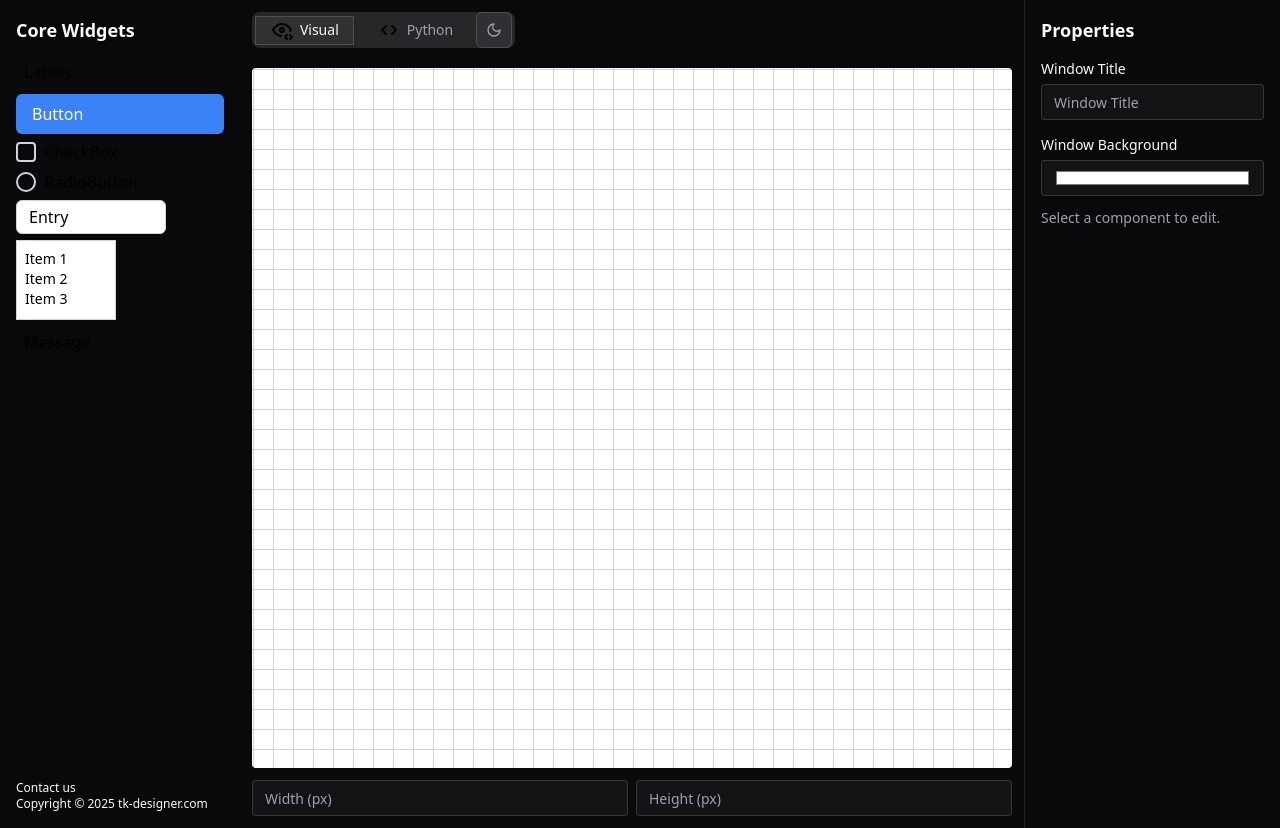
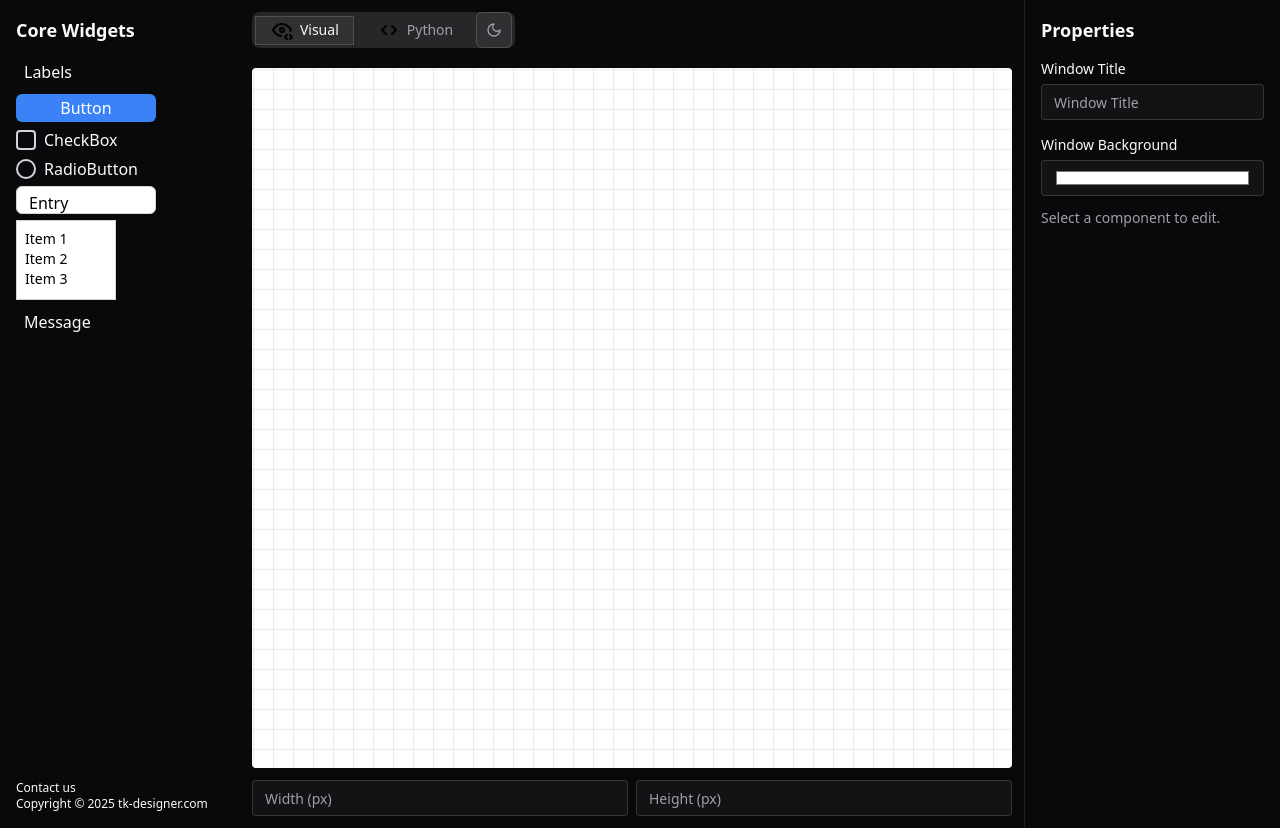
Before and after one commit to shapikkk/tk-designer, a React (Vite) app: page / in a window 1280 px wide. Built offline with nearby package versions, Linux system fonts and the light colour scheme.

Commit message:
add text to components

```diff
--- a/src/App.tsx
+++ b/src/App.tsx
@@ -35,13 +35,29 @@ function App() {
   const [windowTitle, setWindowTitle] = useState("My App");
   const [windowBackground, setWindowBackground] = useState("#ffffff");
   const [components, setComponents] = useState<
-    { id: string; name: string; x: number; y: number }[]
+    { id: string; name: string; x: number; y: number; text?: string }[]
   >([]);
   const [pythonCode, setPythonCode] = useState("");
   const [selectedComponent, setSelectedComponent] = useState<string | null>(null);
 
   const handleDrop = useCallback((widgetName: string, x: number, y: number) => {
-    const newComponent = { id: uuidv4(), name: widgetName, x, y };
+    const initialText = {
+      Button: "Button",
+      Labels: "Label",
+      CheckBox: "CheckBox",
+      RadioButton: "RadioButton",
+      Message: "Message",
+      Entry: "",
+      ListBox: "",
+    }[widgetName];
+
+    const newComponent = {
+      id: uuidv4(),
+      name: widgetName,
+      x,
+      y,
+      text: initialText
+    };
     setComponents((prev) => {
       const newComponents = [...prev, newComponent];
       setPythonCode(
--- a/src/components/CustomDragLayer.tsx
+++ b/src/components/CustomDragLayer.tsx
@@ -15,19 +15,19 @@ const CustomDragLayer = () => {
   const getWidgetStyles = (name: string) => {
     switch (name) {
       case "Button":
-        return "bg-[#1f6feb] text-white px-4 py-2 rounded-[6px]";
+        return "bg-[#3b82f6] text-white px-4 py-2 rounded-[6px] hover:bg-[#2563eb] transition-colors w-[140px] h-[28px] flex items-center justify-center";
       case "Labels":
-        return "text-foreground px-2 py-1";
+        return "text-black px-2 py-1";
       case "Entry":
-        return "bg-white text-foreground border border-[#cccccc] px-3 py-1 rounded-[6px] w-[150px]";
+        return "bg-white text-black border border-[#d1d5db] px-3 py-1 rounded-[6px] w-[140px] h-[28px]";
       case "CheckBox":
-        return "flex items-center space-x-2 text-foreground";
+        return "flex items-center space-x-2 text-black w-[100px] h-[24px]";
       case "RadioButton":
-        return "flex items-center space-x-2 text-foreground";
+        return "flex items-center space-x-2 text-black w-[100px] h-[22px]";
       case "ListBox":
-        return "bg-white text-foreground border border-[#a9a9a9] p-2 rounded-[4px] w-[100px] h-[80px]";
+        return "bg-white text-black border border-[#d1d5db] p-2 w-[100px] h-[80px]";
       case "Message":
-        return "text-foreground px-2 py-1";
+        return "text-black px-2 py-1";
       default:
         return "";
     }
--- a/src/components/Dropzone.tsx
+++ b/src/components/Dropzone.tsx
@@ -7,7 +7,7 @@ interface DropzoneProps {
   onDrop: (widgetName: string, x: number, y: number) => void;
   width: string | number;
   height: string | number;
-  components: { id: string; name: string; x: number; y: number }[];
+  components: { id: string; name: string; x: number; y: number; text?: string }[];
   updateComponentPosition: (id: string, x: number, y: number) => void;
   selectedComponent: string | null;
   setSelectedComponent: (id: string | null) => void;
@@ -19,7 +19,7 @@ type DropzoneRef = ConnectDropTarget | null;
 const GRID_SIZE = 20;
 
 interface DraggableComponentProps {
-  comp: { id: string; name: string; x: number; y: number };
+  comp: { id: string; name: string; x: number; y: number; text?: string };
   updateComponentPosition: (id: string, x: number, y: number) => void;
   isSelected: boolean;
   onSelect: (id: string) => void;
@@ -45,19 +45,19 @@ const DraggableComponent = forwardRef<DraggableComponentRef, DraggableComponentP
     const getComponentStyles = (name: string) => {
       switch (name) {
         case "Button":
-          return "bg-[#3b82f6] text-white px-4 py-2 rounded-[6px] hover:bg-[#2563eb] transition-colors";
+          return "bg-[#3b82f6] text-white px-4 py-2 rounded-[6px] hover:bg-[#2563eb] transition-colors w-[140px] h-[28px] flex items-center justify-center";
         case "Labels":
-          return "text-black px-2 py-1";
+          return "text-foreground px-2 py-1";
         case "Entry":
-          return "bg-white text-black border border-[#d1d5db] px-3 py-1 rounded-[6px] w-[150px]";
+          return "bg-white text-black border border-[#d1d5db] px-3 py-1 rounded-[6px] w-[140px] h-[28px]";
         case "CheckBox":
-          return "flex items-center space-x-2 text-black";
+          return "flex items-center space-x-2 text-foreground w-[100px] h-[24px]";
         case "RadioButton":
-          return "flex items-center space-x-2 text-black";
+          return "flex items-center space-x-2 text-foreground w-[100px] h-[22px]";
         case "ListBox":
           return "bg-white text-black border border-[#d1d5db] p-2 w-[100px] h-[80px]";
         case "Message":
-          return "text-black px-2 py-1";
+          return "text-foreground px-2 py-1";
         default:
           return "";
       }
@@ -82,19 +82,21 @@ const DraggableComponent = forwardRef<DraggableComponentRef, DraggableComponentP
         {comp.name === "CheckBox" ? (
           <div className="flex items-center">
             <div className="w-5 h-5 border-2 border-[#d1d5db] rounded-[4px] mr-2" />
-            {comp.name}
+            <span className="truncate">{comp.text || "CheckBox"}</span>
           </div>
         ) : comp.name === "RadioButton" ? (
           <div className="flex items-center">
             <div className="w-5 h-5 border-2 border-[#d1d5db] rounded-full mr-2" />
-            {comp.name}
+            <span className="truncate">{comp.text || "RadioButton"}</span>
           </div>
         ) : comp.name === "ListBox" ? (
           <div className="text-sm">
             Item 1<br />Item 2<br />Item 3
           </div>
+        ) : comp.name === "Entry" ? (
+          "Entry"
         ) : (
-          comp.name
+          <span className="truncate">{comp.text || comp.name}</span>
         )}
       </div>
     );
@@ -151,8 +153,8 @@ const Dropzone = forwardRef<DropzoneRef, DropzoneProps>(
           backgroundColor: isOver ? "#e0e0e0" : windowBackground,
           transition: "all 0.3s ease",
           backgroundImage: `
-            linear-gradient(to right, #d3d3d3 1px, transparent 1px),
-            linear-gradient(to bottom, #d3d3d3 1px, transparent 1px)
+            linear-gradient(to right,rgba(211, 211, 211, 0.45) 1px, transparent 1px),
+            linear-gradient(to bottom,rgba(211, 211, 211, 0.45) 1px, transparent 1px)
           `,
           backgroundSize: `${GRID_SIZE}px ${GRID_SIZE}px`,
         }}
--- a/src/components/PropertiesPanel.tsx
+++ b/src/components/PropertiesPanel.tsx
@@ -6,10 +6,10 @@ import { Trash } from "lucide-react";
 
 interface PropertiesPanelProps {
   onTitleChange: (e: React.ChangeEvent<HTMLInputElement>) => void;
-  components: { id: string; name: string; x: number; y: number }[];
+  components: { id: string; name: string; x: number; y: number; text?: string }[];
   selectedComponent: string | null;
   setComponents: React.Dispatch<
-    React.SetStateAction<{ id: string; name: string; x: number; y: number }[]>
+    React.SetStateAction<{ id: string; name: string; x: number; y: number; text?: string }[]>
   >;
   setPythonCode: React.Dispatch<React.SetStateAction<string>>;
   windowTitle: string;
@@ -53,6 +53,31 @@ export default function PropertiesPanel({
     toast.success("Component deleted successfully!");
   };
 
+  const handleTextChange = (e: React.ChangeEvent<HTMLInputElement>) => {
+    if (!selectedComponent) return;
+
+    const newText = e.target.value;
+    setComponents((prev) => {
+      const updatedComponents = prev.map((comp) =>
+        comp.id === selectedComponent ? { ...comp, text: newText } : comp
+      );
+      setPythonCode(
+        generateTkinterCode(
+          updatedComponents,
+          windowTitle,
+          dropzoneSize.width,
+          dropzoneSize.height,
+          windowBackground
+        )
+      );
+      return updatedComponents;
+    });
+  };
+
+  const canChangeText = (name: string) => {
+    return ["Button", "Labels", "CheckBox", "RadioButton", "Message"].includes(name);
+  };
+
   return (
     <div className="w-64 p-4 border-l">
       <h2 className="text-lg font-semibold mb-3">Properties</h2>
@@ -83,6 +108,17 @@ export default function PropertiesPanel({
                 Position: ({selectedComp.x}, {selectedComp.y})
               </p>
             </div>
+            {canChangeText(selectedComp.name) && (
+              <div>
+                <label className="text-sm font-medium">Text</label>
+                <Input
+                  value={selectedComp.text || ""}
+                  onChange={handleTextChange}
+                  placeholder="Enter text"
+                  className="mt-1 rounded-sm focus:ring-0 text-sm py-1.5"
+                />
+              </div>
+            )}
             <Button
               variant="outline"
               className="w-full bg-background text-foreground hover:bg-muted active:bg-muted"
--- a/src/components/Widget.tsx
+++ b/src/components/Widget.tsx
@@ -21,19 +21,19 @@ const Widget = forwardRef<WidgetRef, WidgetProps>(({ name }, ref) => {
   const getWidgetStyles = () => {
     switch (name) {
       case "Button":
-        return "bg-[#3b82f6] text-white px-4 py-2 rounded-[6px] hover:bg-[#2563eb] transition-colors";
+        return "bg-[#3b82f6] text-white px-4 py-2 rounded-[6px] hover:bg-[#2563eb] transition-colors w-[140px] h-[28px] flex items-center justify-center";
       case "Labels":
-        return "text-black px-2 py-1";
+        return "text-foreground px-2 py-1";
       case "Entry":
-        return "bg-white text-black border border-[#d1d5db] px-3 py-1 rounded-[6px] w-[150px]";
+        return "bg-white text-black border border-[#d1d5db] px-3 py-1 rounded-[6px] w-[140px] h-[28px]";
       case "CheckBox":
-        return "flex items-center space-x-2 text-black";
+        return "flex items-center space-x-2 text-foreground w-[100px] h-[24px]";
       case "RadioButton":
-        return "flex items-center space-x-2 text-black";
+        return "flex items-center space-x-2 text-foreground w-[100px] h-[22px]";
       case "ListBox":
         return "bg-white text-black border border-[#d1d5db] p-2 w-[100px] h-[80px]";
       case "Message":
-        return "text-black px-2 py-1";
+        return "text-foreground px-2 py-1";
       default:
         return "";
     }
@@ -51,19 +51,21 @@ const Widget = forwardRef<WidgetRef, WidgetProps>(({ name }, ref) => {
       {name === "CheckBox" ? (
         <div className="flex items-center">
           <div className="w-5 h-5 border-2 border-[#d1d5db] rounded-[4px] mr-2" />
-          {name}
+          <span className="truncate">{name}</span>
         </div>
       ) : name === "RadioButton" ? (
         <div className="flex items-center">
           <div className="w-5 h-5 border-2 border-[#d1d5db] rounded-full mr-2" />
-          {name}
+          <span className="truncate">{name}</span>
         </div>
       ) : name === "ListBox" ? (
         <div className="text-sm">
           Item 1<br />Item 2<br />Item 3
         </div>
+      ) : name === "Entry" ? (
+        "Entry"
       ) : (
-        name
+        <span className="truncate">{name}</span>
       )}
     </div>
   );
```
Also changed, not shown: src/generateTkinterCode.ts (+7 -5 lines).
